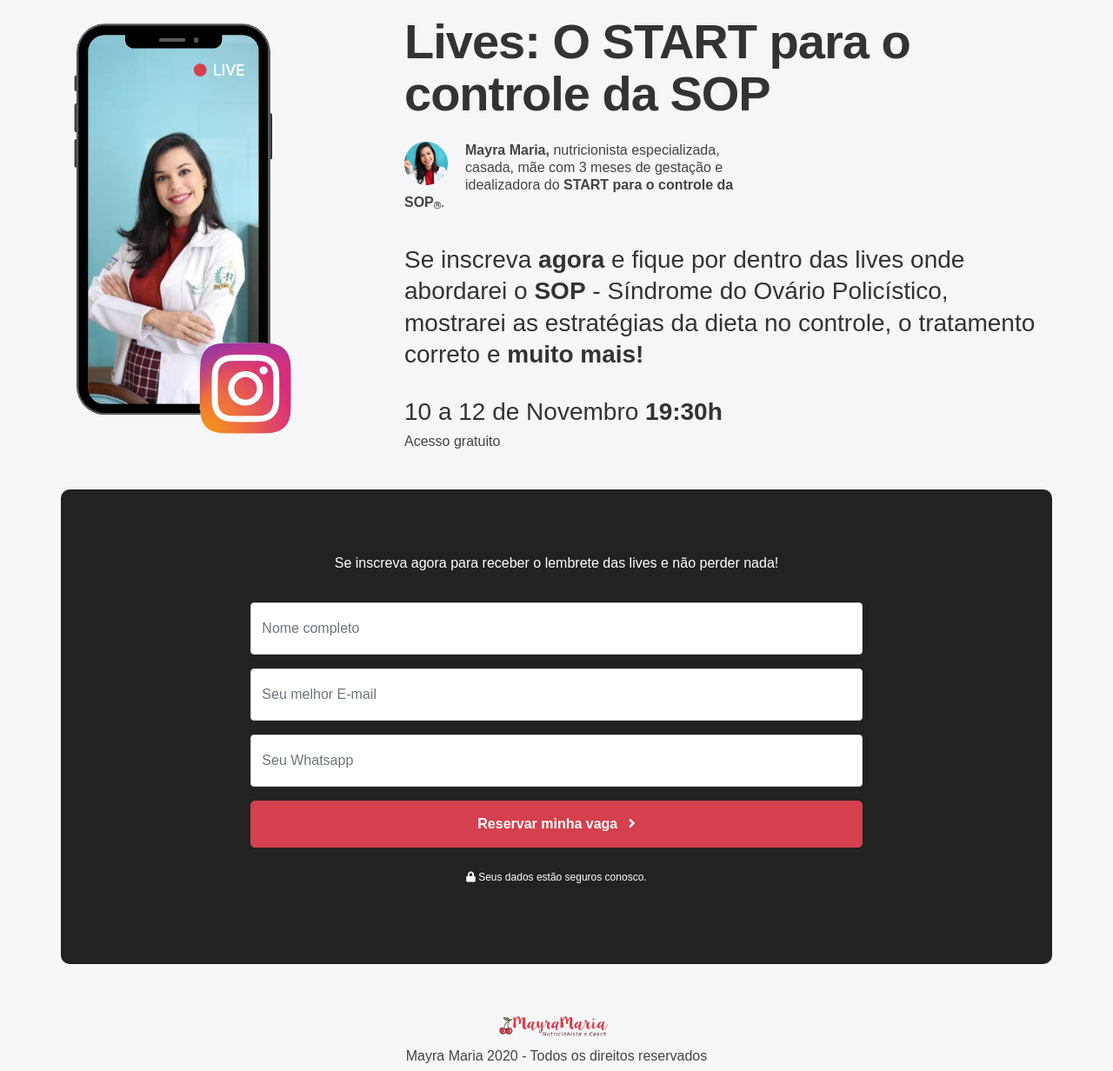
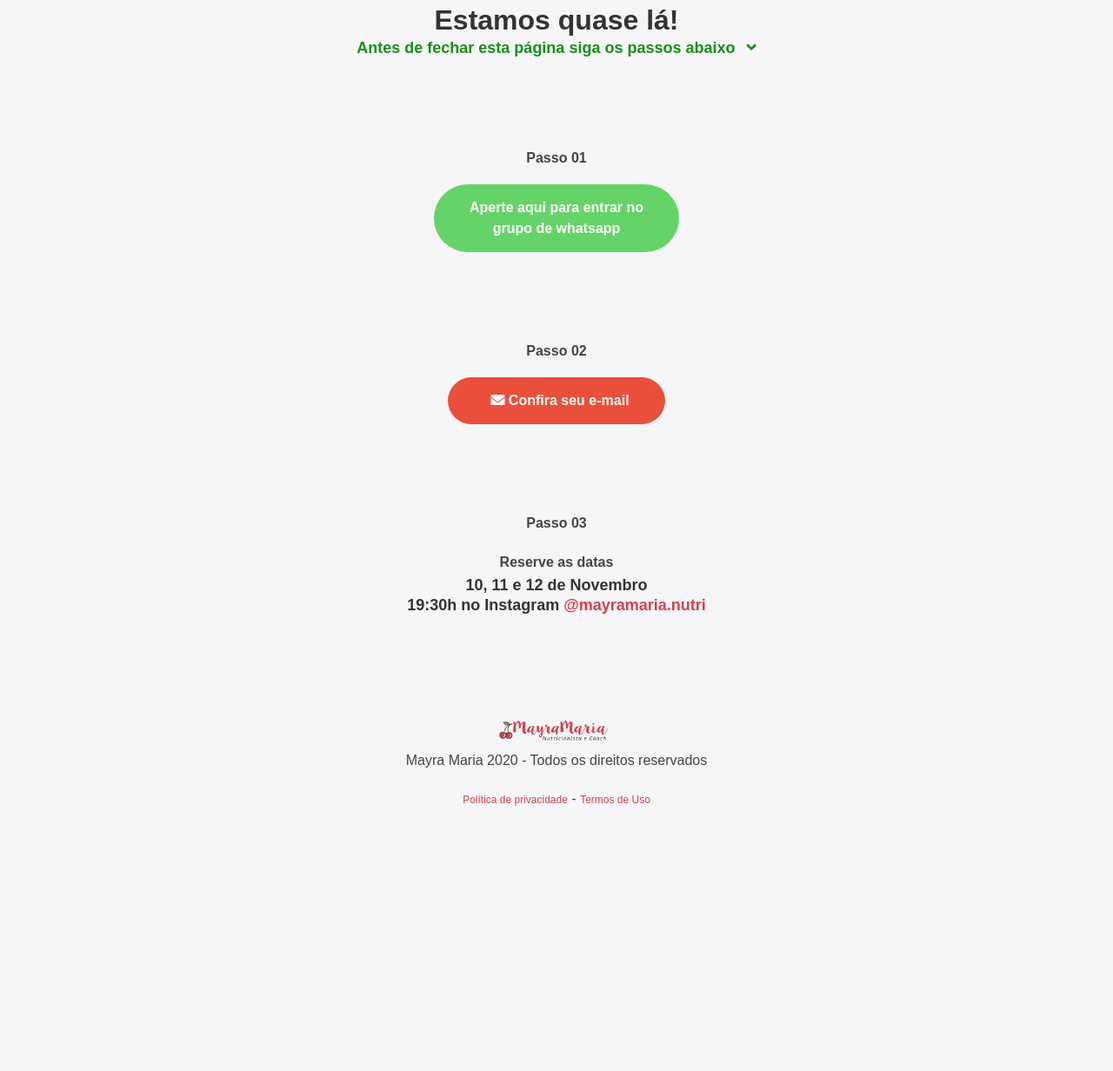
Before and after one commit to tiagoamx/tiagoamx.github.io, a plain HTML site: page inscricao_confirmada.html in a window 1280 px wide. Shown: the part 122-1354 px from the top of the page at 87% size. After the commit the page ends 1056 px from the top, so only its background shows below. Drawn offline with Linux system fonts and the light colour scheme; a web font is replaced by a local one.

Commit message:
pg Inscricao

```diff
--- a/inscricao_confirmada.html
+++ b/inscricao_confirmada.html
@@ -28,66 +28,39 @@
     <section class="banner pb-80 pt-0" style="background-color: #f6f6f8;">
         <div class="container">
             <div class="row align-items-center justify-content-between">
-                <div class="col-lg-4">
-                    <div class="banner-img pr-3">
-                        <img src="static/img/live_mayra_maria.png" style="max-width:250px!important;" class="img-fluid">
-                    </div>
+                <div class="col-lg-12 text-center">
+                    <h2>Estamos quase lá!</h2>
                 </div>
-                <div class=" col-lg-8 col-md-12 col-sm-12">
-                    <div class="banner-content mt-4 mt-lg-0">
+                <div class="col-lg-12 text-center ">
+                    <h5 style="color: #189018;">Antes de fechar esta página siga os passos abaixo <i class="fa fa-angle-down ml-2"></i></h5>
+                </div>
+                <div class="col-lg-12 text-center pt-100">
+                    <p><b>Passo 01</b></p>
 
-                        <h1>Lives: O START para o controle da SOP </h1>
-                        <div>
-                            <img src="static/img/avatar_mayra_maria.png"
-                                style="max-width:50px!important; float:left; margin:0 20px 0 0;">
-                            <p class="text-left"
-                                style="font-weight:300; line-height:20px; width:100%; max-width:420px;">
-                                <strong style="font-weight:600;">Mayra Maria,</strong> nutricionista especializada,
-                                casada, mãe com 3 meses de gestação e idealizadora do <strong style="font-weight:600;">
-                                    START para o controle da SOP<span style="font-size:8px;">Ⓡ</span></strong>.
-                            </p>
-                        </div>
-                        <h3 style="font-weight:300;">Se inscreva <strong style="font-weight:600;">agora</strong> e fique por dentro das lives onde abordarei o <strong style="font-weight:600;">SOP</strong> - Síndrome do Ovário Policístico, mostrarei as
-                            estratégias da dieta no controle, o tratamento correto e <strong style="font-weight:600;">muito mais!</strong></h3>
-                        </br>
-                        <h3 style="font-weight:300;">10 a 12 de Novembro <strong style="font-weight:600;">19:30h</strong></h3>
-                        <span class="subheading2">
-                            Acesso gratuito</span>
-                    </div>
+                    <!-- Botão whatsapp-->
+                    <a href="https://cutt.ly/2gLOhwV" class="btn w-10" style="background-color: #65d468; border-radius: 60px; color: #ffffff;">
+                         Aperte aqui para entrar no </br>grupo de whatsapp
+                    </a>
+
                 </div>
+                <div class="col-lg-12 text-center pt-100">
+                    <p><b>Passo 02</b></p>
+                     <!-- Botão E-mail-->
+                     <a href="https://www.gmail.com" class="btn w-10" style="background-color: #ea4f3c; border-radius: 60px; color: #ffffff;">
+                        <i class="fa fa-envelope ml-2"></i>  Confira seu e-mail
+                     </a>
+
+                </div>
+                <div class="col-lg-12 text-center pt-100">
+                    <p><b>Passo 03</b></p>
+                    <b>Reserve as datas</b></br>
+                    <h5><b>10, 11 e 12 de Novembro </br> 19:30h no Instagram  <a href="https://cutt.ly/ogLOcX8" style="color: #D4404D;">@mayramaria.nutri</a></b></h5>
+                </div>
+
             </div> <!-- / .row -->
         </div> <!-- / .container -->
     </section>
-    <section class="section-cta pt-100 bg-grey">
-        <div class="container">
-            <div class="row justify-content-center cta-inner">
-                <div class="col-lg-8">
-                    <div class="cta-content">
-                        <span class="subheading2">
-                            Se inscreva agora para receber o lembrete das lives e não perder nada!</span>
-                        <form action="" method="POST" class="subsribe">
 
-                            <div class="form-group">
-                                <input type="text" class="form-control" id="inf_field_Nome" name="inf_field_Nome"
-                                    placeholder="Nome completo">
-                            </div>
-                            <div class="form-group">
-                                <input type="email" class="form-control" id="inf_field_Email" name="inf_field_Email"
-                                    placeholder="Seu melhor E-mail">
-                            </div>
-                            <div class="form-group">
-                                <input type="text" class="form-control" id="inf_field_Whatsapp"
-                                    name="inf_field_Whatsapp" placeholder="Seu Whatsapp">
-                            </div>
-                            <button id="" class="btn btn-main w-100"
-                                type="submit">Reservar minha vaga <i class="fa fa-angle-right ml-2"></i></button>
-                            <p style="font-size:12px;"><i class="fa fa-lock"></i> Seus dados estão seguros conosco.</p>
-                        </form>
-                    </div>
-                </div>
-            </div>
-        </div>
-    </section>
     <section>
         <div class="container">
             <div class="col-lg-12 text-center">
```
